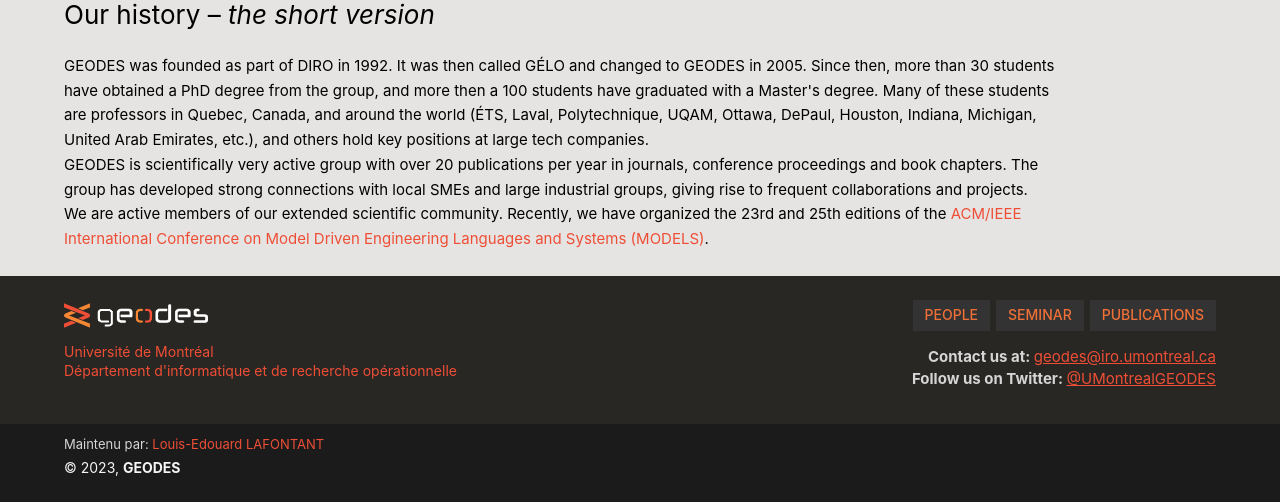
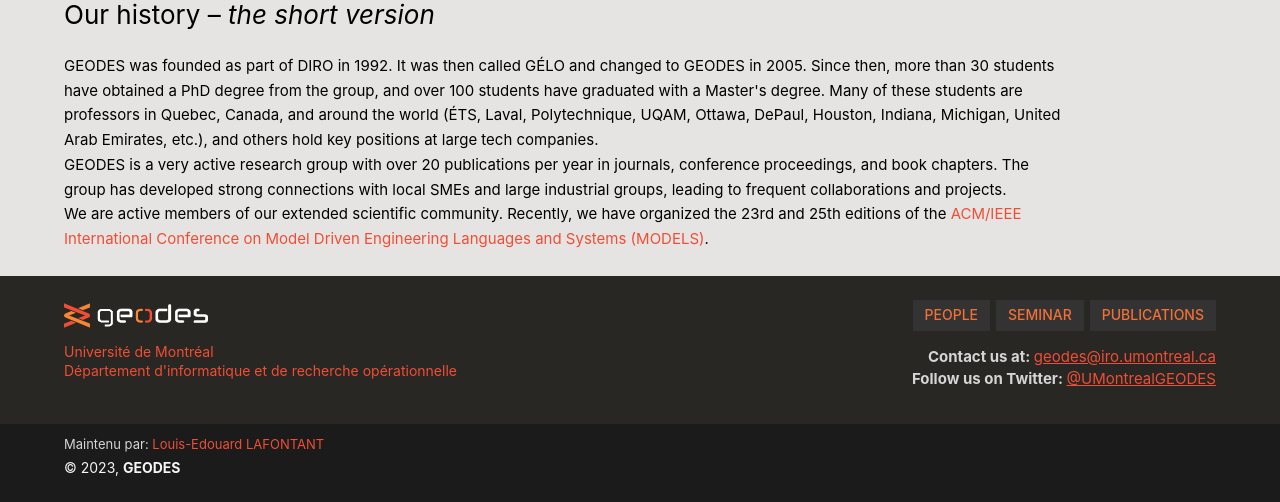
Before and after one commit to geodes-sms/geodes-sms.github.io, a Jekyll site: the page built from index.html, in a window 1280 px wide and 900 px high, scrolled down 1386 px, cut to the strip 398-900 px from the top of the window. Built offline with Jekyll 4.4.1, drawn with Linux system fonts in a browser that asks for light colours.

```diff
--- a/_data/people/people.yml
+++ b/_data/people/people.yml
@@ -114,7 +114,7 @@
   email: meriem.ben.chaaben@umontreal.ca
   website: https://meriembenchaaben.github.io/
   supervisor: Houari SAHRAOUI
-  thesis: Addressing time constraints and domain understanding challenges  found in modeling tasks using AI-based approaches.
+  thesis: Addressing challenges found in modeling tasks using AI-based approaches.
   research_areas:
     - MDE
     - AI
--- a/index.html
+++ b/index.html
@@ -78,17 +78,15 @@ order: 1
         <h3 class="section-title">Our history &ndash; <em>the short version</em></h3>
 
         <p>
-            GEODES was founded as part of DIRO in 1992. It was then called GÉLO and changed to GEODES in 2005. Since
-            then, more than 30 students have obtained a PhD degree from the group,
-            and more then a 100 students have graduated with a Master's degree. Many of these students are
-            professors in Quebec, Canada, and around the world
-            (ÉTS, Laval, Polytechnique, UQAM, Ottawa, DePaul, Houston, Indiana, Michigan, United Arab Emirates,
-            etc.), and others hold key positions at large tech companies.
+            GEODES was founded as part of DIRO in 1992. It was then called GÉLO and changed to GEODES in 2005.
+            Since then, more than 30 students have obtained a PhD degree from the group, and over 100 students
+            have graduated with a Master's degree. Many of these students are professors in Quebec, Canada, and
+            around the world (ÉTS, Laval, Polytechnique, UQAM, Ottawa, DePaul, Houston, Indiana, Michigan, United Arab Emirates, etc.),
+            and others hold key positions at large tech companies.
             <br />
-            GEODES is scientifically very active group with over 20 publications per year in journals, conference
-            proceedings and book chapters.
-            The group has developed strong connections with local SMEs and large industrial groups, giving rise to
-            frequent collaborations and projects.
+            GEODES is a very active research group with over 20 publications per year in journals, conference proceedings,
+            and book chapters. The group has developed strong connections with local SMEs and large industrial groups,
+            leading to frequent collaborations and projects.
             <br />
             We are active members of our extended scientific community. Recently, we have organized the 23rd and
             25th editions of the
```
Also changed, not shown: _data/people/alumni2/alumni-phd-msc-manual.yml (+10 -17 lines), images/people/michalis.jpg.
